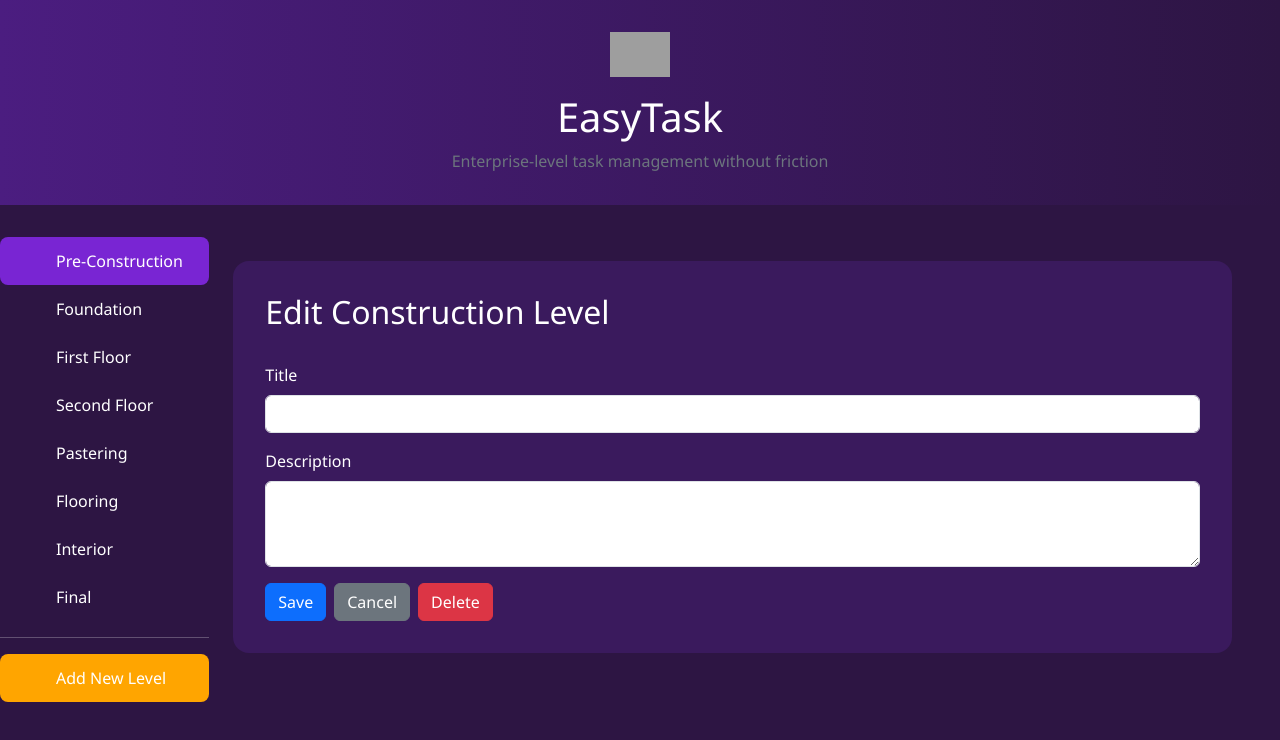
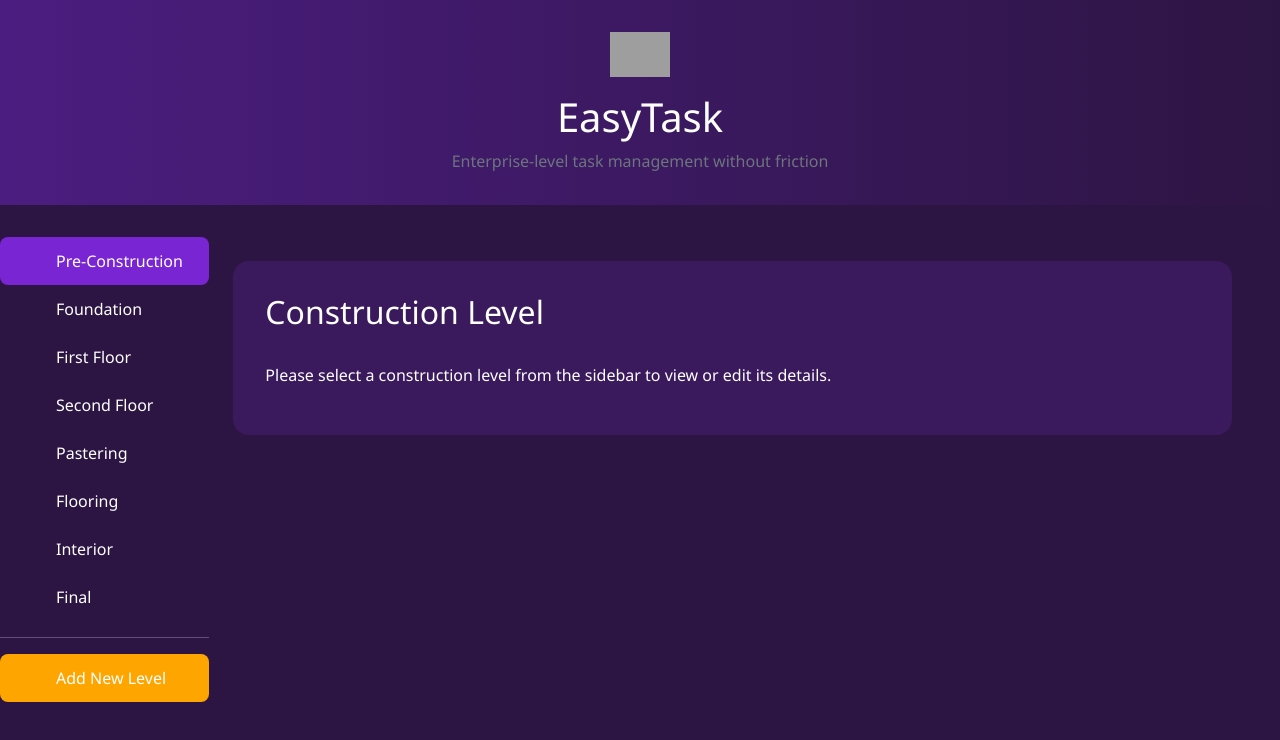
Before and after one commit to Maneeshkc/MyHome, an Angular app in the folder MyHome/: page / in a window 1280 px wide. Shown: the top 740 px of the page. Built offline with nearby package versions, Linux system fonts and the light colour scheme; grey boxes are pictures that could not be loaded.

Commit message:
insert new level

```diff
--- a/MyHome/src/app/ConstructionLevel/ConstructionLevelDetails/construction-level-details.component.html
+++ b/MyHome/src/app/ConstructionLevel/ConstructionLevelDetails/construction-level-details.component.html
@@ -1,3 +1,14 @@
+@if(levelId==0)
+{
+<div class="task-section">
+  <div class="d-flex justify-content-between align-items-center mb-4">
+    <h2>Construction Level</h2>
+  </div>
+  <p>Please select a construction level from the sidebar to view or edit its details.</p>
+</div>
+}
+@else
+{
 <div class="task-section">
   <div class="d-flex justify-content-between align-items-center mb-4">
     <h2>Edit Construction Level</h2>
@@ -12,8 +23,9 @@
       <textarea id="levelDescription" class="form-control" [(ngModel)]="level.Description" name="description" rows="3"
         required></textarea>
     </div>
-    <button type="submit" class="btn btn-primary">Save</button>
+    <button type="submit" class="btn btn-primary" (click)="addEdit()">Save</button>
     <button type="button" class="btn btn-secondary ms-2" (click)="cancelEdit()">Cancel</button>
-    <button type="submit" class="btn btn-danger ms-2">Delete</button>
+    <button type="submit" class="btn btn-danger ms-2" (click)="delete()">Delete</button>
   </form>
 </div>
+}
--- a/MyHome/src/app/ConstructionLevel/ConstructionLevelDetails/construction-level-details.component.ts
+++ b/MyHome/src/app/ConstructionLevel/ConstructionLevelDetails/construction-level-details.component.ts
@@ -1,6 +1,7 @@
-import { Component } from '@angular/core';
+import { Component, Input, OnChanges, OnInit, SimpleChanges } from '@angular/core';
 import { FormsModule } from '@angular/forms';
 import { ConstructionLevelModel } from '../../Model/ConstructionLevelModel';
+import { ConstructionLevelService } from '../../service/ConstructionLevelService';
 
 @Component({
   selector: 'app-construction-level-details',
@@ -9,9 +10,40 @@ import { ConstructionLevelModel } from '../../Model/ConstructionLevelModel';
   templateUrl: './construction-level-details.component.html',
   styleUrls: ['./construction-level-details.component.css']
 })
-export class ConstructionLevelDetailsComponent {
-cancelEdit() {
-throw new Error('Method not implemented.');
+export class ConstructionLevelDetailsComponent implements OnChanges {
+  @Input({ required: true }) levelId: number = 0;
+  level: ConstructionLevelModel = new ConstructionLevelModel();
+
+  constructor(private constuctinLevelService: ConstructionLevelService) {
+  }
+  ngOnChanges(changes: SimpleChanges): void {
+    console.log('Level ID changed to:', this.levelId);
+    if (this.levelId > 0) {
+      this.level = this.constuctinLevelService.getById(this.levelId)!;
+    }
+    else if(this.levelId === -1){
+      this.level = new ConstructionLevelModel();
+    }
+  }
+
+  addEdit() {
+    if (this.levelId === -1 ) {
+      this.constuctinLevelService.add(this.level);
+      this.level = new ConstructionLevelModel();
+    } else {
+      this.constuctinLevelService.update(this.level);
+    }
+  }
+  delete() {
+    if (this.levelId > 0) {
+      this.constuctinLevelService.deleteById(this.levelId);
+      this.level = new ConstructionLevelModel();
+    }
+  }
+
+
+  cancelEdit() {
+    // this.levelId = 0;
+    //   this.level = new ConstructionLevelModel();
+  }
 }
-level: ConstructionLevelModel=new ConstructionLevelModel();
-}
--- a/MyHome/src/app/ConstructionLevel/ConstructionLevelSideBar/construction-level-side-bar.component.html
+++ b/MyHome/src/app/ConstructionLevel/ConstructionLevelSideBar/construction-level-side-bar.component.html
@@ -2,11 +2,11 @@
   <div class="col-md-2 p-0">
     <div class="list-group">
       <button *ngFor="let level of levels; let i = index" class="list-group-item" [class.active]="i === activeIndex"
-        (click)="setActive($event,level.Id)">
+        (click)="setActive(i, level.Id)">
         <span class="icon-placeholder"></span>{{ level.Tittle }}
       </button>
       <hr>
-      <button class="list-group-item new-construction-level" >
+      <button (click)="setActive(-1, -1)" class="list-group-item new-construction-level">
         <span class="icon-placeholder"></span>Add New Level
       </button>
     </div>
@@ -14,6 +14,6 @@
 
   <!-- Main Content -->
   <div class="col-md-10 p-4">
-    <app-construction-level-details></app-construction-level-details>
+    <app-construction-level-details [levelId]="selectedLevelId"></app-construction-level-details>
   </div>
 </div>
--- a/MyHome/src/app/ConstructionLevel/ConstructionLevelSideBar/construction-level-side-bar.component.ts
+++ b/MyHome/src/app/ConstructionLevel/ConstructionLevelSideBar/construction-level-side-bar.component.ts
@@ -14,6 +14,7 @@ import { ConstructionLevelModel } from '../../Model/ConstructionLevelModel';
 export class ConstructionLevelSideBarComponent implements OnInit {
   levels: ConstructionLevelModel[] = [];
   activeIndex: number = 0;
+  selectedLevelId: number = 0;
 
   constructor(private constructionLevelService: ConstructionLevelService) { }
 
@@ -21,9 +22,8 @@ export class ConstructionLevelSideBarComponent implements OnInit {
     this.levels = this.constructionLevelService.getAll();
   }
 
-  setActive(event: Event,index: number): void {
-    this.activeIndex = index-1;
-    console.log(this.constructionLevelService.getById(index));
-    console.log(event);
+  setActive(index:number,levelId: number): void {
+    this.activeIndex = index;
+    this.selectedLevelId = levelId;
   }
 }
--- a/MyHome/src/app/service/ConstructionLevelService.ts
+++ b/MyHome/src/app/service/ConstructionLevelService.ts
@@ -41,4 +41,17 @@ export class ConstructionLevelService {
     }
     return false;
   }
+
+  add(newLevel: ConstructionLevelModel): void {
+    const newId = this.levels.length > 0 ? Math.max(...this.levels.map(l => l.Id)) + 1 : 1;
+    newLevel.Id = newId;
+    this.levels.push(newLevel);
+  }
+
+  remove(id: number) {
+    const index = this.levels.findIndex(level => level.Id === id);
+    if (index !== -1) {
+      this.levels.splice(index, 1);
+    }
+  }
 }
```
